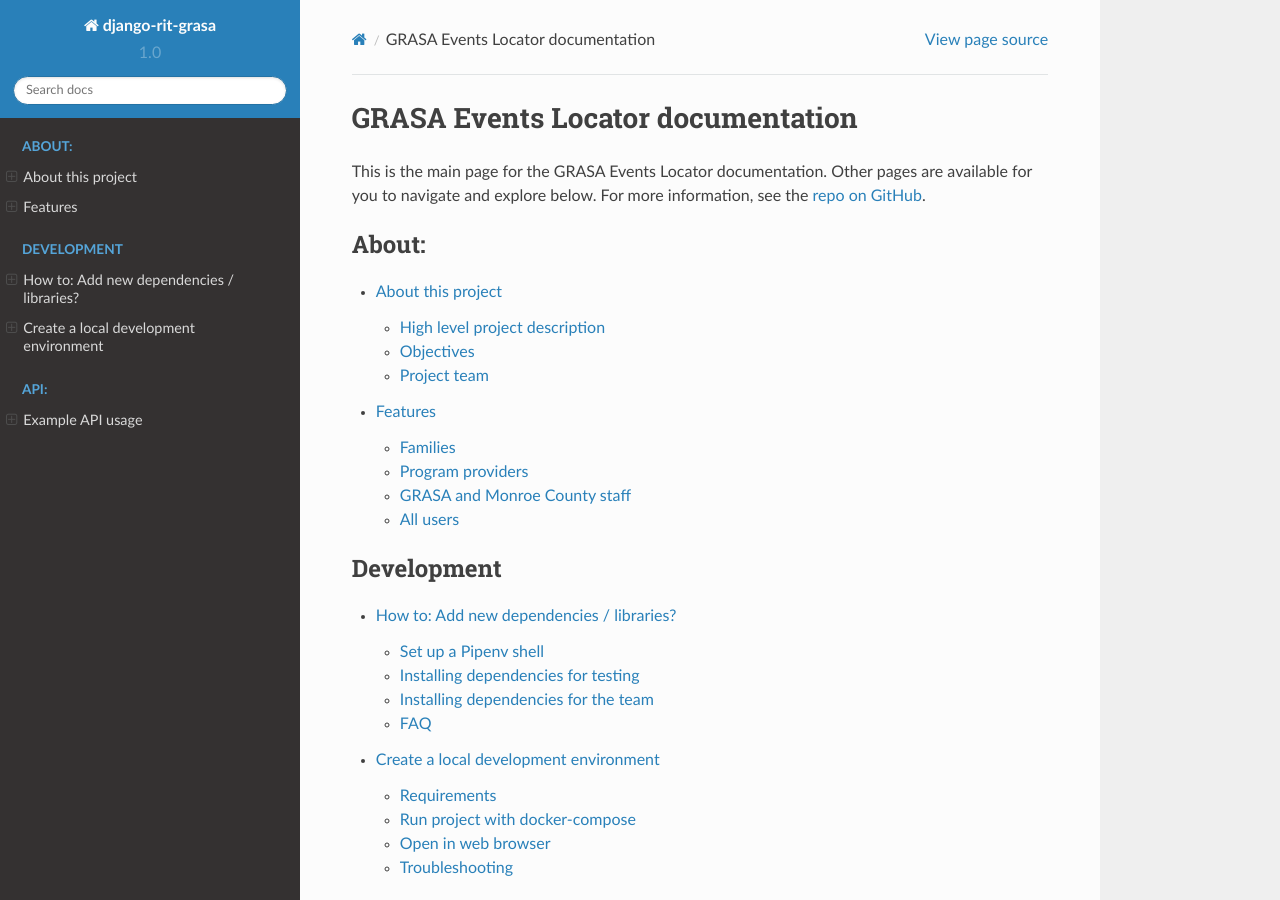
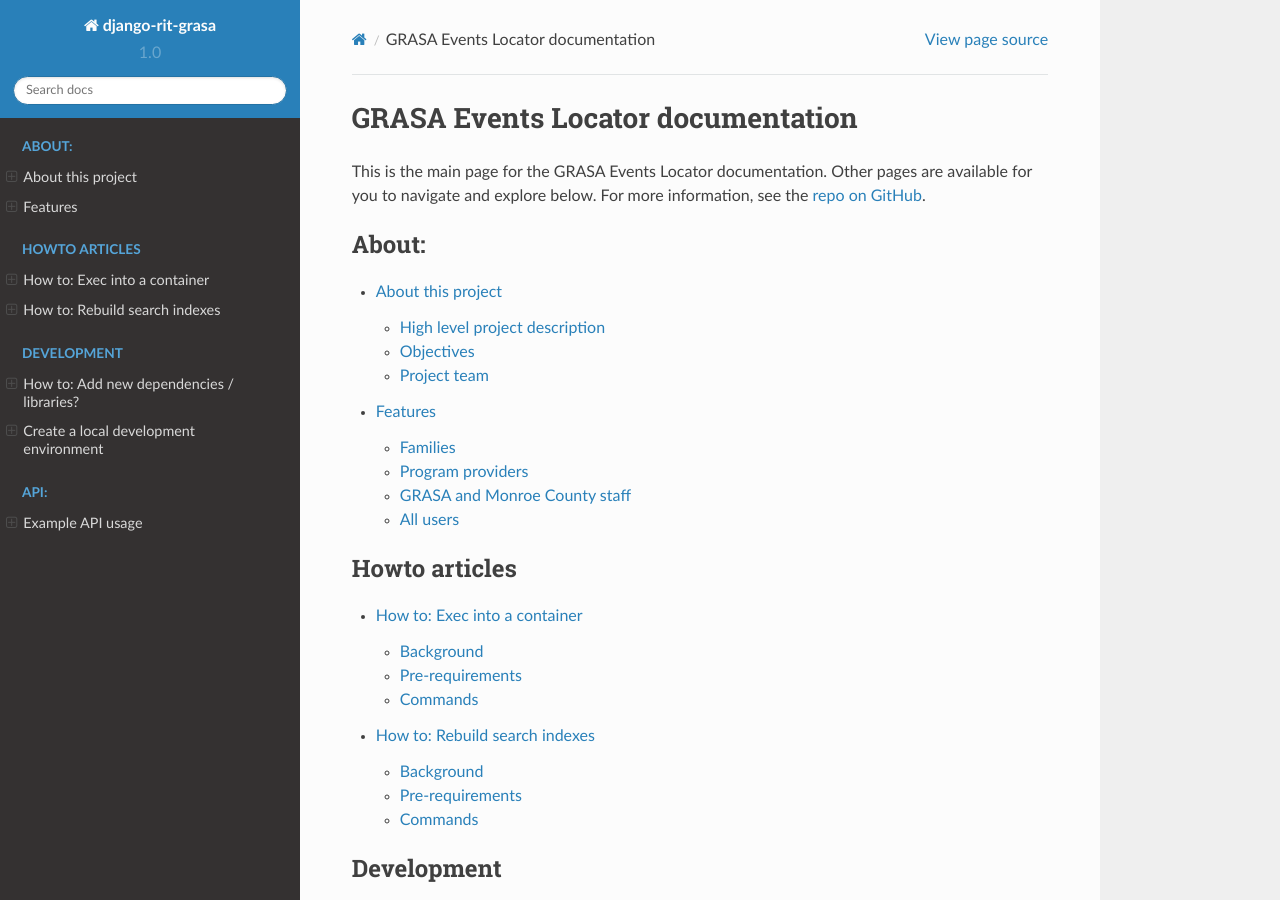
Before and after one commit to jwflory/django-rit-grasa, a Sphinx documentation site: the page built from docs/index.rst, in a window 1280 px wide and 900 px high. Built offline with Sphinx 7.4.7 and the Read the Docs theme 2.0.0, drawn with Linux system fonts in a browser that asks for light colours; formulas are drawn with MathJax 3.

Commit message:
docs: Create howto docs for Docker debugging and rebuilding indexes (#55)
This commit creates a new type of quick doc format, in the form of howto
articles. It includes two new articles: one about using `docker exec` to
get into a container's shell, and another for rebuilding the search
index based on an overview from @eguy006.

Signed-off-by: Justin W. Flory <git@jwf.io>

````diff
--- /dev/null
+++ b/docs/howto/exec-container.md
@@ -0,0 +1,30 @@
+How to: Exec into a container
+=============================
+
+This how-to article explains how to open a shell inside of a Docker container for advanced debugging capabilities.
+
+
+## Background
+
+Containers add a large of abstraction to working on the project.
+Or said differently, they hide many parts of your environment, compared to running it locally.
+Sometimes you need more advanced commands or functionality to debug a tricky problem.
+This guide teaches how to debug issues by opening a shell inside of a container.
+
+
+## Pre-requirements
+
+**Docker** and **Docker Compose** should be installed.
+This guide is written for the **command-line interface** of Docker.
+This varies across operating systems, but refer to [Docker docs](https://docs.docker.com/install/) for more help.
+
+Start the local containers with `docker-compose up`.
+In a new window, note the names of the running containers (`docker ps`); you will need the name of the `web` container later.
+
+
+## Commands
+
+```sh
+$ docker exec -it <container name> <"echo 'Some command here'">
+$ docker exec -it web_1 /usr/bin/bash
+```
--- /dev/null
+++ b/docs/howto/rebuild-indexes.md
@@ -0,0 +1,39 @@
+How to: Rebuild search indexes
+==============================
+
+This is a how-to article to rebuild the Whoosh/Haystack search indexes when new events are added to the database.
+
+
+## Background
+
+New events are added to the database periodically.
+For the new events to appear in search, the index needs to be rebuilt.
+Once the index is rebuilt to include new events, they will appear in searches.
+
+### Development note
+
+Automatic rebuilding of search indexes is planned.
+These steps are mostly intended for local development or to force a index rebuild.
+
+
+## Pre-requirements
+
+If running the project as a container, use `docker exec` to open a shell inside the web app container.
+See the [How to: Exec into a container](/howto/exec-container) doc for more info of how to do this.
+
+If not running the project as a container, get to the environment where your Python 3 + Django installation exists.
+
+
+## Commands
+
+If building index for first time:
+
+```sh
+python3 manage.py rebuild_index
+```
+
+If refreshing for new data, e.g. a new event:
+
+```sh
+python3 manage.py update_index
+```
--- a/docs/index.rst
+++ b/docs/index.rst
@@ -13,6 +13,14 @@
     :glob:
 
     about/*
+
+.. toctree::
+    :maxdepth: 2
+    :name: howto
+    :caption: Howto articles
+    :glob:
+
+    howto/*
 
 .. toctree::
     :maxdepth: 2
````
